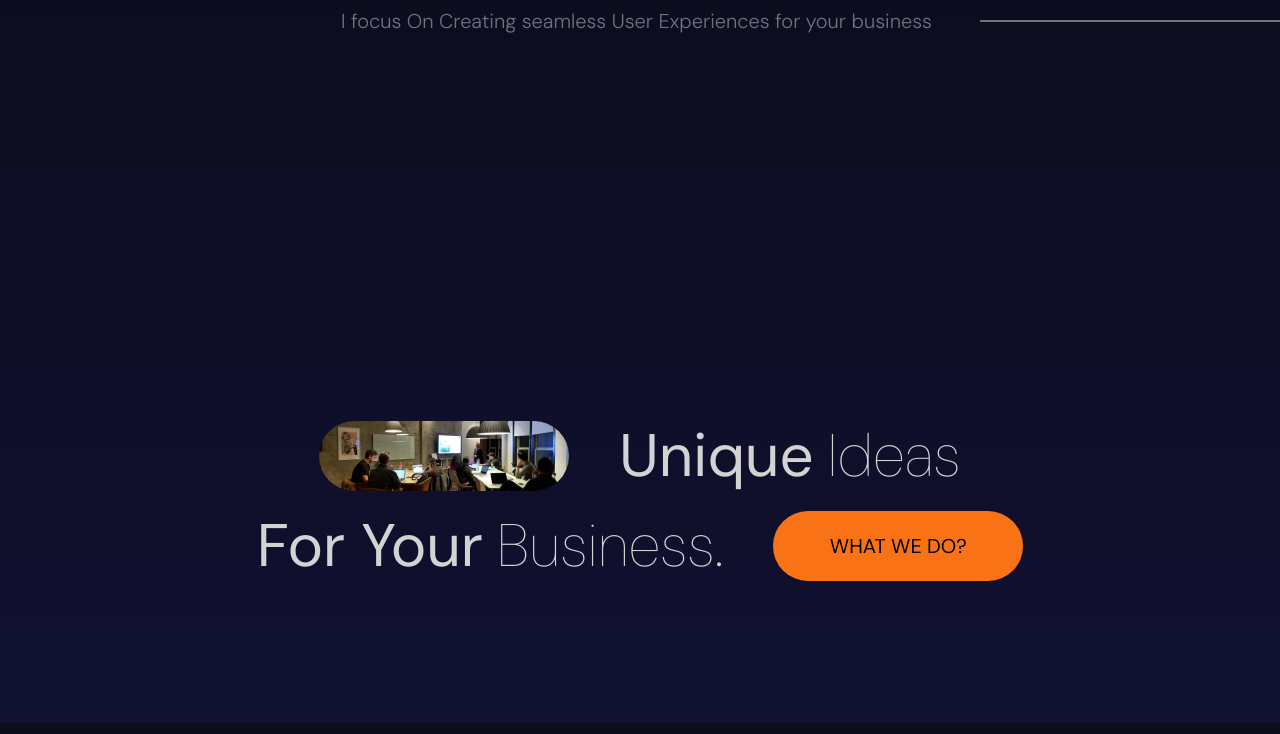
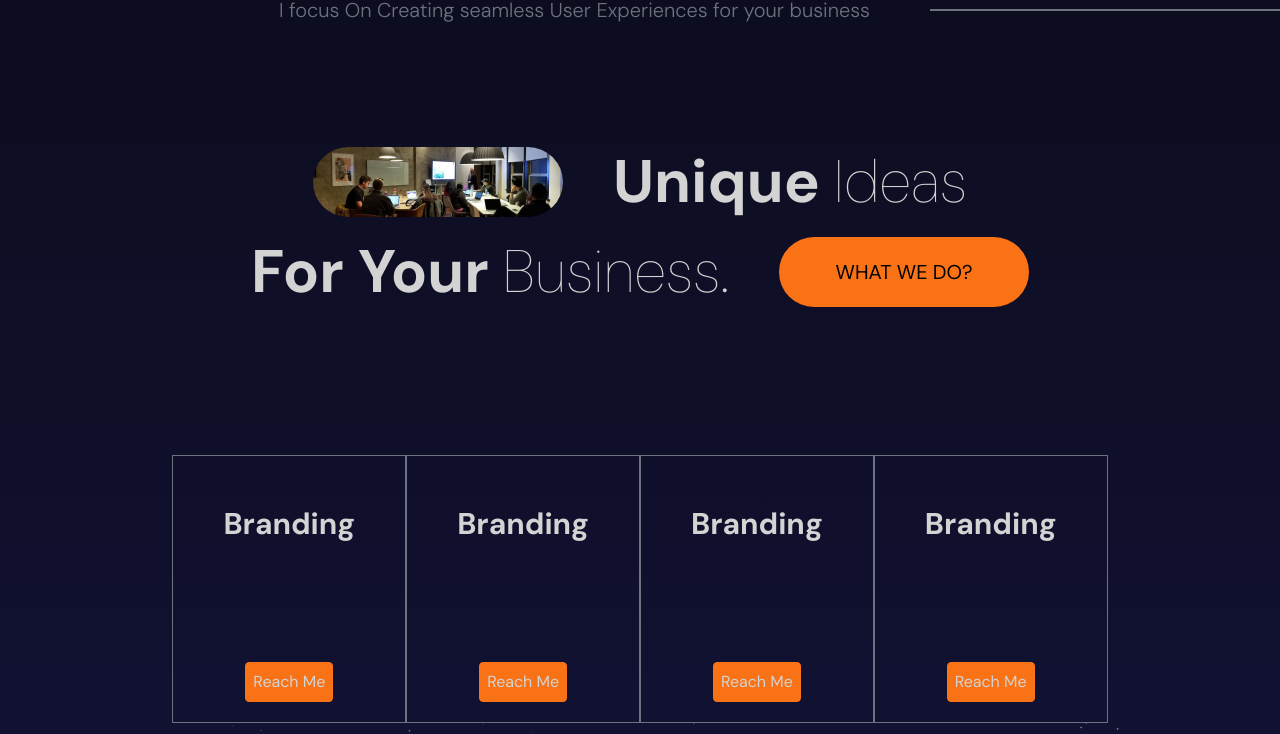
Before and after one commit to Yray-6/myPortfolio, a React (Vite) app: page / in a window 1280 px wide. Shown: the part 1677-2411 px from the top of the page. Built offline with nearby package versions, Linux system fonts and the light colour scheme.

Commit message:
finish portfolio

```diff
--- a/src/App.jsx
+++ b/src/App.jsx
@@ -21,13 +21,13 @@ const App = () => {
        <section>
         <Services />
       </section>
-      {/* <section id="Portfolio">
+     <section id="Portfolio">
         <Parallax type="p" />
       </section>
       <Portfolio />
-      <section id="Contact">
+      {/* <section id="Contact">
         <Contact />
-      </section> */}
+      </section>   */}
     </div>
   );
 };
--- a/src/components/Hero.jsx
+++ b/src/components/Hero.jsx
@@ -44,7 +44,7 @@ export default function Hero() {
       initial="initial"
       animate="animate"
     >
-      <motion.div className="m-auto max-w-[1366px] h-[100%]">
+      <motion.div className="m-auto lg:px-16 max-w-[1366px] h-[100%]">
         <motion.div
           className="flex flex-col gap-[20px] w-[100%] text-center lg:text-left h-[50%] justify-center mt-10 lg:mt-36"
           variants={textVariant}
--- a/src/components/Navbar.jsx
+++ b/src/components/Navbar.jsx
@@ -6,7 +6,7 @@ export default function Navbar() {
   return (
     <div className="h-[100px]">
       <Sidebar />
-      <div className=" max-w-[1366px] m-auto flex justify-end lg:justify-between rapper h-[100%] px-5">
+      <div className=" max-w-[1366px] m-auto flex justify-end lg:justify-between rapper h-[100%] px-5 lg:px-16 ">
         <motion.span
           initial={{ opacity: 0, scale: 0.5 }}
           animate={{ opacity: 1, scale: 1 }}
--- a/src/components/Parallax.jsx
+++ b/src/components/Parallax.jsx
@@ -23,7 +23,7 @@ export default function Parallax({ type }) {
             : "linear-gradient(180deg,#111132,#505064)",
       }}
     >
-      <motion.h1 style={{ y: yText }} className=" lg:text-[100px] text-[70px] text-center font-bold">
+      <motion.h1 style={{ y: yText }} className=" lg:text-[100px] text-[60px] text-center font-bold">
         {type === "services" ? "What We Do?" : "What We've Done?"}
       </motion.h1>
       <motion.div className="mountains lg:bg-cover bg-contain bg-bottom bg-no-repeat absolute"></motion.div>
--- a/src/components/Services.jsx
+++ b/src/components/Services.jsx
@@ -20,7 +20,7 @@ export default function Services() {
   const isInView = useInView(ref, { margin: "-100px" });
   return (
     <motion.div
-      className="bgt h-[100%] flex lg:mt-0 pt-5 flex-col justify-between"
+      className="bgt h-[100%] flex lg:mt-0 pt-5 flex-col gap-[50px] justify-between"
       variants={textVariant}
       initial="initial"
       ref={ref}
@@ -30,107 +30,105 @@ export default function Services() {
         className=" basis-1/5 lg:self-end self-center text-center flex-col lg:flex-row  lg:mx-0 lg:text-left flex items-center gap-[20px]"
         variants={textVariant}
       >
-        <p className="lg:text-[20px] text-[18px] text-right px-7 font-light text-gray-500">
+        <p className="lg:text-[20px] text-[18px] text-right px-10 font-light text-gray-500">
           I focus On Creating seamless User Experiences for your
           business
         </p>
-        <hr className="w-[300px]  border-t-2  border-gray-500"></hr>
+        <hr className="w-[350px]  border-t-2  border-gray-500"></hr>
       </motion.div>
       <motion.div
         className=" basis-2/5 flex flex-col items-center mt-[10px]"
         variants={textVariant}
       >
         <motion.div
-          className="flex gap-[50px] items-center text-[60px]"
+          className="flex lg:gap-[50px] gap-[10px] flex-col lg:flex-row text-center items-center lg:text-[60px] text-[30px]"
           variants={textVariant}
         >
           <img
             src="/people.webp"
             alt="image-services"
-            className="w-[250px] h-[70px] object-cover rounded-[50px]"
+            className="lg:w-[250px] w-[200px] h-[50px] lg:h-[70px] object-cover rounded-[50px]"
           />
           <h1 className=" font-thin">
-            <motion.b whileHover={{ color: "orange" }}>Unique</motion.b> Ideas
+            <motion.b className="font-bold" whileHover={{ color: "orange" }}>Unique</motion.b> Ideas
           </h1>
         </motion.div>
         <motion.div
-          className="flex gap-[50px]  items-center"
+          className="flex lg:gap-[50px] gap-[20px] lg:flex-row flex-col items-center"
           variants={textVariant}
         >
-          <h1 className="text-[60px] font-thin">
-            <motion.b whileHover={{ color: "orange" }}>For Your</motion.b>{" "}
+          <h1 className="lg:text-[60px] text-[30px] font-thin">
+            <motion.b className="font-bold" whileHover={{ color: "orange" }}>For Your</motion.b>{" "}
             Business.
           </h1>
-          <button className="text-black bg-orange-500 w-[250px] h-[70px] rounded-[50px] text-[20px] cursor-pointer ">
+          <button className="text-black bg-orange-500 lg:w-[250px] w-[200px] h-[50px] lg:h-[70px] rounded-[50px] lg:text-[20px] text-[15px] cursor-pointer ">
             WHAT WE DO?
           </button>
         </motion.div>
       </motion.div>
-      {/* <motion.div
-        className=" basis-2/5 flex max-w-[1366px] m-auto "
+      <motion.div
+        className=" basis-2/5 flex flex-col lg:flex-row max-w-[1366px] m-auto "
         variants={textVariant}
       >
         <motion.div
           whileHover={{ background: "lightgray", color: "black" }}
-          className="pt-[50px] px-[50px] pb-[20px] border border-gray-500 flex-col justify-between gap-[30px] flex"
+          className="lg:pt-[50px] lg:px-[50px] lg:pb-[20px] px-10 pb-5 items-center lg:border lg:border-gray-500 flex-col justify-between lg:gap-[30px] gap-[20px] flex"
         >
           <h2 className="text-3xl font-bold">Branding</h2>
-          <p>
+          {/* <p>
             Lorem ipsum dolor sit amet consectetur adipisicing elit. Tempora
             aperiam labore voluptate culpa suscipit! Eligendi ut velit
-            voluptatem illo nihil est iusto repudiandae illum inventore
-            exercitationem. Ullam atque ducimus eaque?
-          </p>
-          <button className="p-[7px] cursor-pointer bg-orange-500 rounded">
-            Go
+
+          </p> */}
+          <button className="lg:p-[7px] p-[10px] cursor-pointer lg:bg-orange-500 border border-orange-500  rounded">
+            Reach Me
           </button>
         </motion.div>
         <motion.div
           whileHover={{ background: "lightgray", color: "black" }}
-          className="pt-[50px] px-[50px] pb-[20px] border border-gray-500 flex-col justify-between gap-[30px] flex"
+          className="lg:pt-[50px] lg:px-[50px] lg:pb-[20px] px-10 pb-5 items-center lg:border lg:border-gray-500 flex-col justify-between lg:gap-[30px] gap-[20px] flex"
         >
           <h2 className="text-3xl font-bold">Branding</h2>
-          <p>
+          {/* <p>
             Lorem ipsum dolor sit amet consectetur adipisicing elit. Tempora
             aperiam labore voluptate culpa suscipit! Eligendi ut velit
-            voluptatem illo nihil est iusto repudiandae illum inventore
-            exercitationem. Ullam atque ducimus eaque?
-          </p>
-          <button className="p-[7px] cursor-pointer bg-orange-500 rounded">
-            Go
+
+          </p> */}
+          <button className="lg:p-[7px] p-[10px] cursor-pointer lg:bg-orange-500 border border-orange-500  rounded">
+            Reach Me
           </button>
         </motion.div>
         <motion.div
           whileHover={{ background: "lightgray", color: "black" }}
-          className="pt-[50px] px-[50px] pb-[20px] border border-gray-500 flex-col justify-between gap-[30px] flex"
+          className="lg:pt-[50px] lg:px-[50px] lg:pb-[20px] px-10 pb-5 items-center lg:border lg:border-gray-500 flex-col justify-between lg:gap-[30px] gap-[20px] flex"
         >
           <h2 className="text-3xl font-bold">Branding</h2>
-          <p>
+          {/* <p>
             Lorem ipsum dolor sit amet consectetur adipisicing elit. Tempora
             aperiam labore voluptate culpa suscipit! Eligendi ut velit
-            voluptatem illo nihil est iusto repudiandae illum inventore
-            exercitationem. Ullam atque ducimus eaque?
-          </p>
-          <button className="p-[7px] cursor-pointer bg-orange-500 rounded">
-            Go
+
+          </p> */}
+          <button className="lg:p-[7px] p-[10px] cursor-pointer lg:bg-orange-500 border border-orange-500  rounded">
+            Reach Me
           </button>
         </motion.div>
         <motion.div
           whileHover={{ background: "lightgray", color: "black" }}
-          className="pt-[50px] px-[50px] pb-[20px] border border-gray-500 flex-col justify-between gap-[30px] flex"
+          className="lg:pt-[50px] lg:px-[50px] lg:pb-[20px] px-10 pb-5 items-center lg:border lg:border-gray-500 flex-col justify-between lg:gap-[30px] gap-[20px] flex"
         >
           <h2 className="text-3xl font-bold">Branding</h2>
-          <p>
+          {/* <p>
             Lorem ipsum dolor sit amet consectetur adipisicing elit. Tempora
             aperiam labore voluptate culpa suscipit! Eligendi ut velit
-            voluptatem illo nihil est iusto repudiandae illum inventore
-            exercitationem. Ullam atque ducimus eaque?
-          </p>
-          <button className="p-[7px] cursor-pointer bg-orange-500 rounded">
-            Go
+
+          </p> */}
+          <button className="lg:p-[7px] p-[10px] cursor-pointer lg:bg-orange-500 border border-orange-500  rounded">
+            Reach Me
           </button>
         </motion.div>
-      </motion.div> */}
+
+
+      </motion.div>
     </motion.div>
   );
 }
--- a/src/index.css
+++ b/src/index.css
@@ -75,3 +75,13 @@ section{
     height: 100%;
     z-index: 1;
 }
+
+.pa{
+    padding-top:calc(100vh - 100px)
+}
+
+@media only screen and (max-width: 600px){
+    .transn{
+        transform: none !important;
+    }
+}
```
Also changed, not shown: src/components/Portfolio.jsx (+17 -15 lines).
